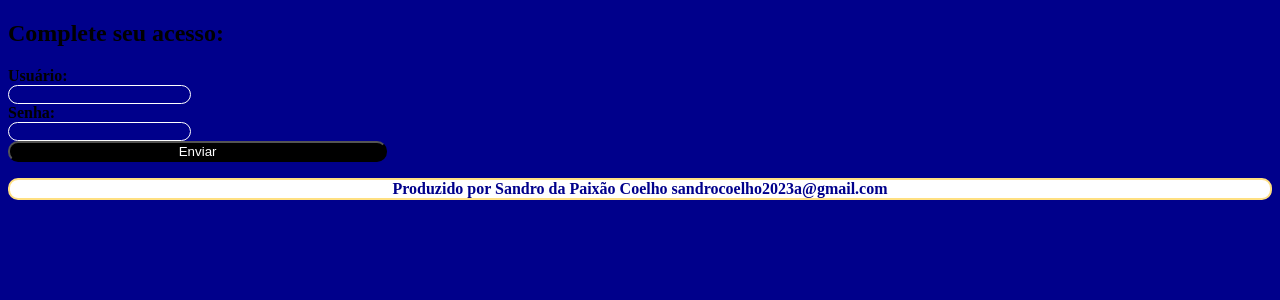
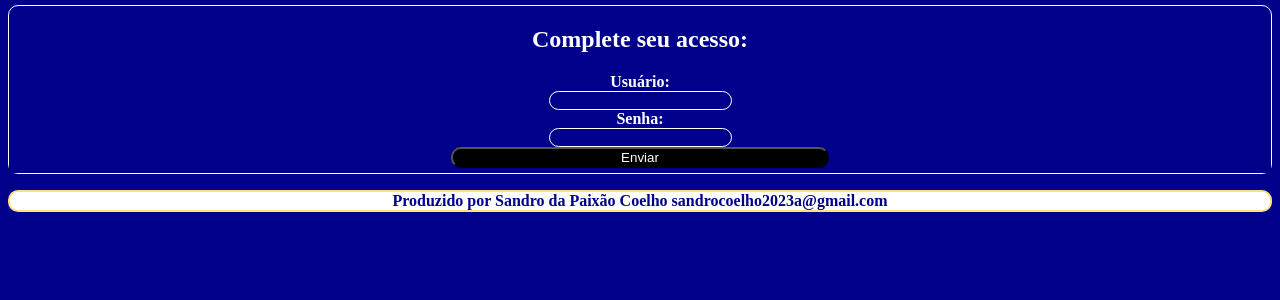
Before and after one commit to sandro20231/meteorologia3, a Django app: page /login/ in a window 1280 px wide. Shown: the part 124-424 px from the top of the page. Run offline with Django 5.2, Linux system fonts and the light colour scheme.

Commit message:
logica concluida

```diff
--- a/tempo/t2/static/t2/estilo.css
+++ b/tempo/t2/static/t2/estilo.css
@@ -228,3 +228,23 @@ a:activate {
 select {
     padding: 5px;
 }
+
+#formpai {
+    border: 1px solid white;
+    border-radius: 10px;
+    color: white;
+    text-align: center;
+    margin-top: 5px;
+    margin-bottom: 5px;
+
+}
+
+#btnLogin {
+    margin-bottom: 5px;
+}
+
+.ll3 {
+    display: flex;
+    justify-content: center;
+    flex-direction: column;
+}
--- a/tempo/t2/templates/t2/login.html
+++ b/tempo/t2/templates/t2/login.html
@@ -1,5 +1,6 @@
 {% extends "t2/layout.html" %}
 {% block body %}
+<div id="formpai">
     <h2>Complete seu acesso:</h2>
     <form action="{% url 'login'%}" method="post">
         {% csrf_token %}
@@ -9,4 +10,7 @@
         <input type="password" name="password"><br>
         <button type="submit" id="btnLogin">Enviar</button>
     </form>
+</div>
+
+
 {% endblock %}
```
Also changed, not shown: tempo/t2/static/t2/script.js (+17 -19 lines), tempo/t2/templates/t2/index.html (+8 -5 lines), tempo/db.sqlite3. Lines whose indentation alone changed are shown as unchanged.
